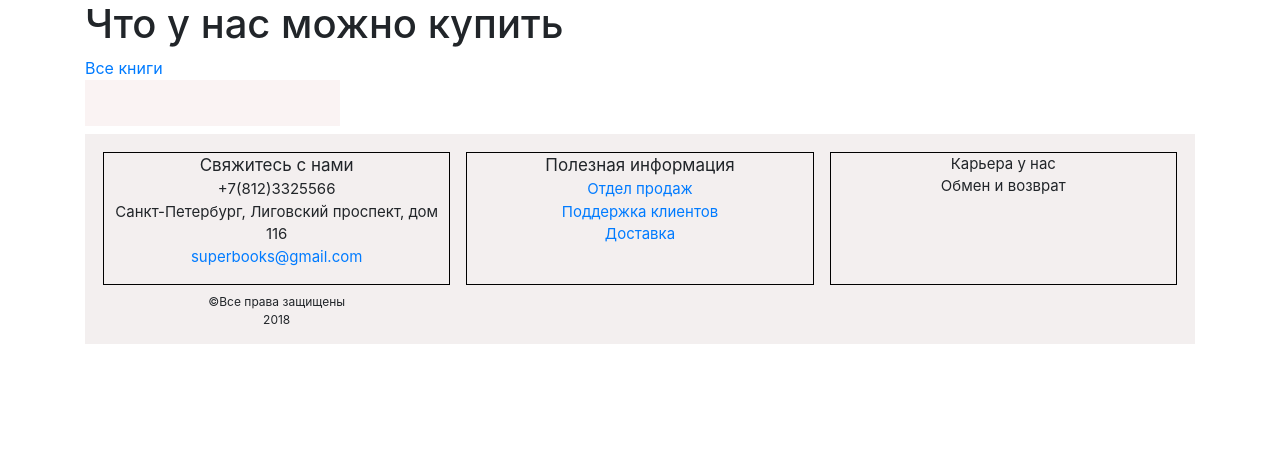
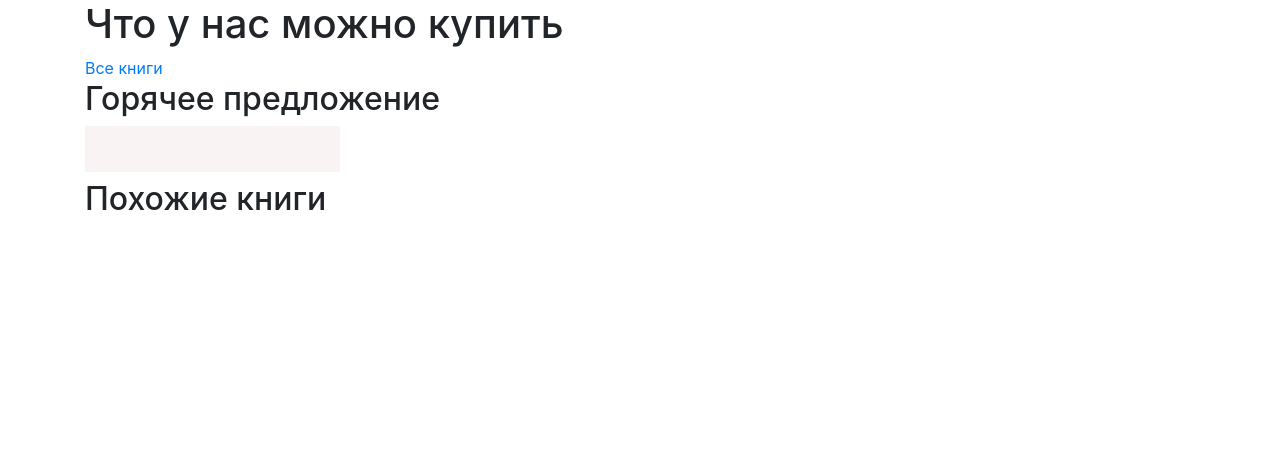
Before and after one commit to marimba25/bookshop, a Django app: template mainapp/templates/mainapp/catalog.html in a window 1280 px wide. Shown: the part 90-556 px from the top of the page. Before the commit the page ends 434 px from the top, so only its background shows below. Run offline with Django 3.2, Linux system fonts and the light colour scheme; the template is opened without the code that fills it, so the values that code supplies are empty; some libraries are stand-ins or nearby versions.

Commit message:
hot offer

```diff
--- a/mainapp/templates/mainapp/catalog.html
+++ b/mainapp/templates/mainapp/catalog.html
@@ -38,7 +38,7 @@
                 <div class="col-xl-3 col-md-4 col-sm-6">
                     <div class="book-item">
                         <a href="{% url 'book' product.id %}" class="book-link"><img class="book-img"
-                                                                  src="{{ product.cover.url }}"></a>
+                                                                                     src="{{ product.cover.url }}"></a>
                         <h2 class="book-title">{{ product.author }}<br>{{ product.title }}</h2>
                     </div>
                 </div>
@@ -47,33 +47,35 @@
             {% endfor %}
 
 
-
+            <h2> Горячее предложение</h2>
             <div class="row">
 
                 <div class="col-xl-3 col-md-4 col-sm-6">
                     <div class="book-item">
                         <a href="{% url 'book' hot_product.id %}" class="book-link"><img class="book-img"
-                                                                  src="{{ hot_product.cover.url }}"></a>
+                                                                                         src="{{ hot_product.cover.url }}"></a>
                         <h2 class="book-title">{{ hot_product.author }}<br>{{ hot_product.title }}</h2>
                     </div>
                 </div>
-
+            </div>
+            <h2> Похожие книги</h2>
+            <div class="row">
                 {% for product in same_products %}
                 <div class="col-xl-3 col-md-4 col-sm-6">
                     <div class="book-item">
                         <a href="{% url 'book' product.id %}" class="book-link"><img class="book-img"
-                                                                  src="{{ product.cover.url }}"></a>
+                                                                                     src="{{ product.cover.url }}"></a>
                         <h2 class="book-title">{{ product.author }}<br>{{ product.title }}</h2>
                     </div>
                 </div>
                 {% endfor %}
             </div>
+        </div>
 
 
-
-        </div>
-        {% include "mainapp/includes/inc_footer.html" %}
     </div>
+    {% include "mainapp/includes/inc_footer.html" %}
+</div>
 </div>
 </body>
 </html>
```
